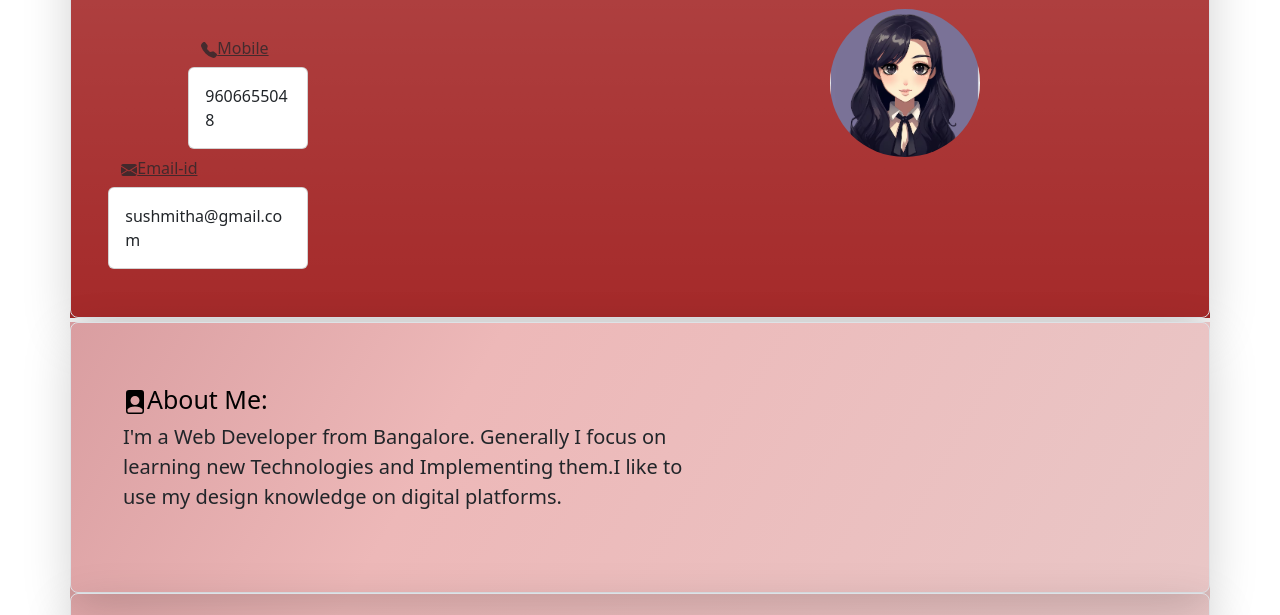
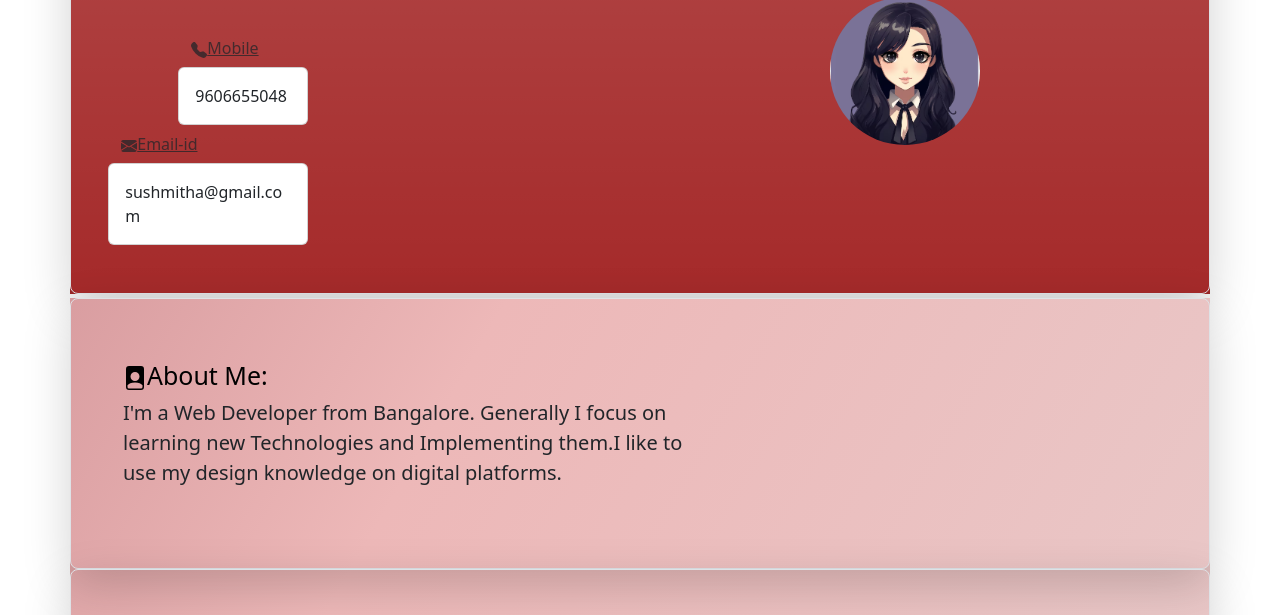
Before and after one commit to gpsushmitha/Sush-Profile, a plain HTML site: page index.html in a window 1280 px wide. Both pictures are taken after a click on the button "Mobile". Shown: the part 160-775 px from the top of the page. Drawn offline with nearby package versions, Linux system fonts and the light colour scheme.

Commit message:
Update index.html

```diff
--- a/index.html
+++ b/index.html
@@ -24,7 +24,7 @@
 </svg>Mobile</button></a>
 <div style="min-height: 10px;">
   <div class="collapse collapse-vertical" id="collapseWidthExample">
-    <div class="card card-body" style="width: 120px;">
+    <div class="card card-body" style="width: 130px;">
      9606655048
     </div>
   </div>
```
